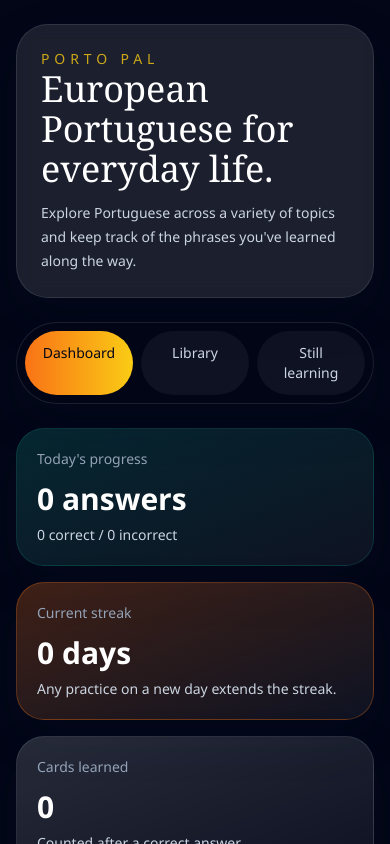
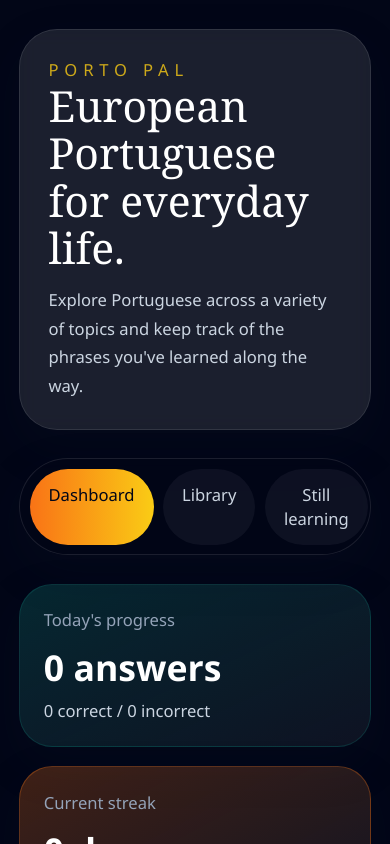
Before and after one commit to markanthonydt/porto-pal, a React (Vite) app: page /#/dashboard in a window 390 px wide. Shown: the top 844 px of the page. Built offline with nearby package versions, Linux system fonts and the light colour scheme.

Commit message:
Increase mobile base font size

```diff
--- a/src/index.css
+++ b/src/index.css
@@ -10,8 +10,19 @@
     linear-gradient(180deg, #020617 0%, #0f172a 100%);
   font-synthesis: none;
   text-rendering: optimizeLegibility;
+  -webkit-text-size-adjust: 100%;
   -webkit-font-smoothing: antialiased;
   -moz-osx-font-smoothing: grayscale;
+}
+
+html {
+  font-size: 19px;
+}
+
+@media (min-width: 640px) {
+  html {
+    font-size: 16px;
+  }
 }
 
 body {
```
